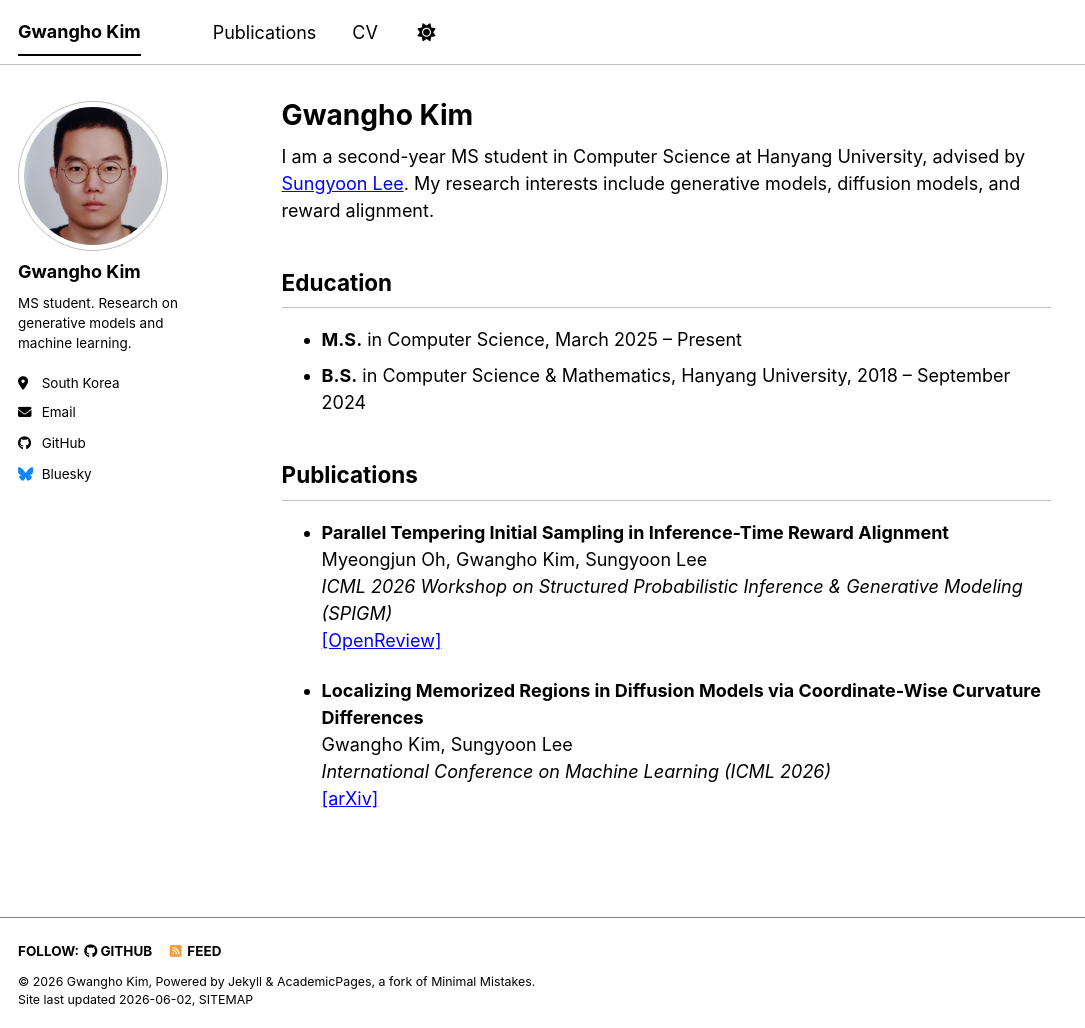
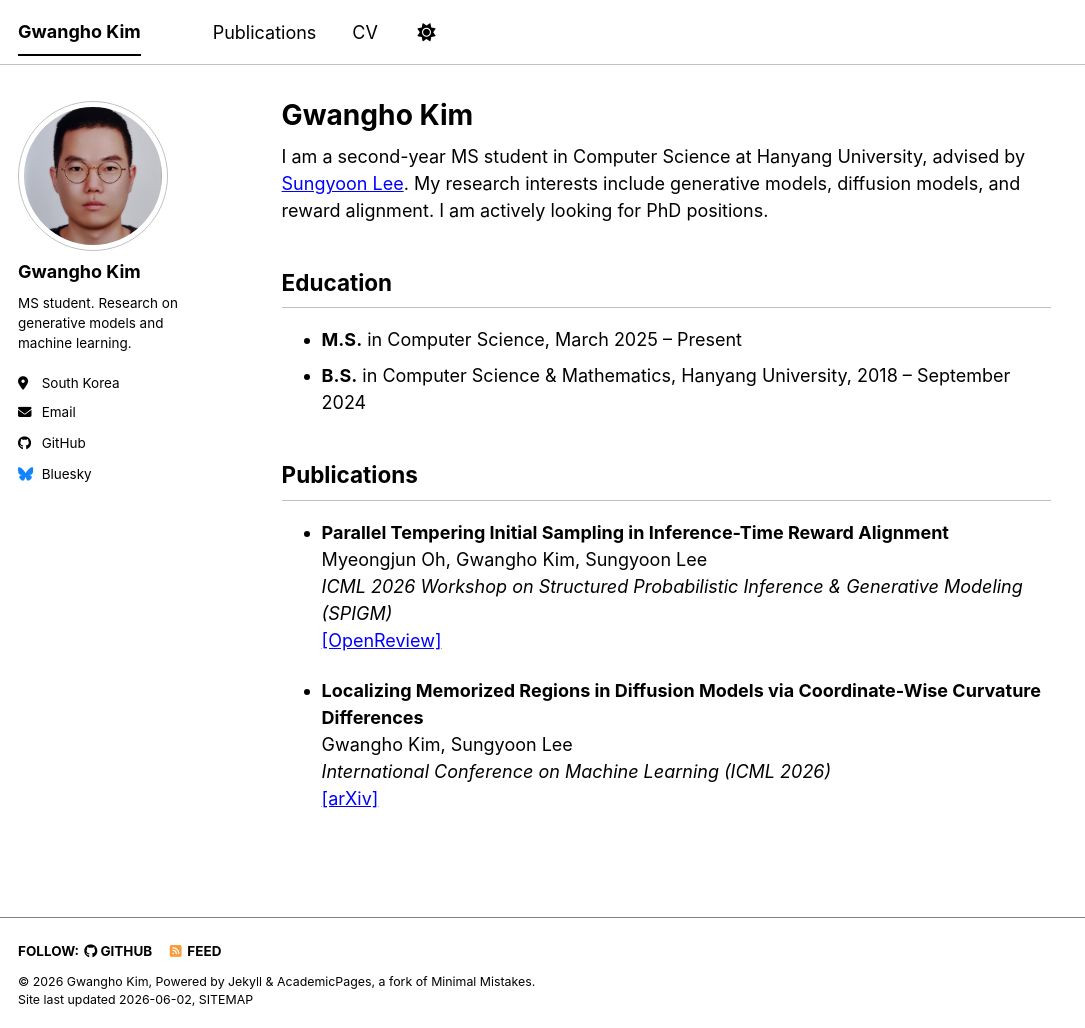
Before and after one commit to Gwangho99/Gwangho99.github.io, a Jekyll site: the page built from _pages/about.md, in a window 1280 px wide and 1028 px high. Shown: the whole window, without its empty margins (0-1085 px from the left). Built offline with Jekyll 4.4.1, drawn with Linux system fonts in a browser that asks for light colours; a script bundle is joined from its source files by our own code; library files that are not in the unit come from our copies.

Commit message:
content: add PhD position search to about page

```diff
--- a/_pages/about.md
+++ b/_pages/about.md
@@ -7,7 +7,7 @@ redirect_from:
   - /about.html
 ---
 
-I am a second-year MS student in Computer Science at Hanyang University, advised by [Sungyoon Lee](https://sites.google.com/view/sungyoon-lee/home). My research interests include generative models, diffusion models, and reward alignment.
+I am a second-year MS student in Computer Science at Hanyang University, advised by [Sungyoon Lee](https://sites.google.com/view/sungyoon-lee/home). My research interests include generative models, diffusion models, and reward alignment. I am actively looking for PhD positions.
 
 ## Education
 
```
